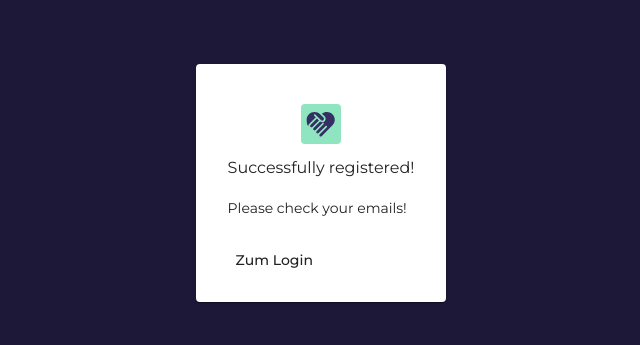
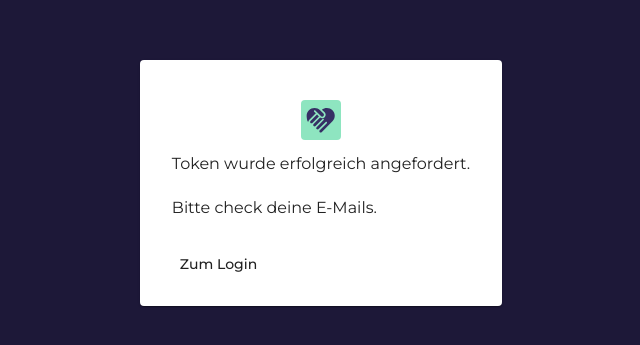
Before and after one commit to djuerges/co-fund-admin-frontend, an Angular app: page /register-success in a window 1280 px wide. Shown: the part 217-562 px from the top of the page, without its empty margins (319-959 px from the left). Built offline with nearby package versions, Linux system fonts and the light colour scheme.

Commit message:
login naming

```diff
--- a/src/app/auth/login/login.component.html
+++ b/src/app/auth/login/login.component.html
@@ -13,6 +13,6 @@
   </mat-card-content>
   <mat-card-actions>
     <button mat-flat-button color="primary" (click)="login()">Login</button>
-    <button mat-flat-button color="basic" (click)="go('/register')">Registrieren</button>
+    <button mat-flat-button color="basic" (click)="go('/register')">Token anfordern</button>
   </mat-card-actions>
 </mat-card>
--- a/src/app/auth/register-success/register-success.component.html
+++ b/src/app/auth/register-success/register-success.component.html
@@ -3,12 +3,14 @@
     <div class="logo">
       <img src="assets/cofund.svg">
     </div>
-    <h3 class="name">
-      Successfully registered!
+    <h3>
+      Token wurde erfolgreich angefordert.
     </h3>
   </mat-card-title>
   <mat-card-content>
-    <div>Please check your emails!</div>
+    <h3>
+      Bitte check deine E-Mails.
+    </h3>
   </mat-card-content>
   <mat-card-actions>
     <button mat-flat-button color="basic" (click)="go('/login')">Zum Login</button>
--- a/src/app/auth/register/register.component.html
+++ b/src/app/auth/register/register.component.html
@@ -13,7 +13,7 @@
       </mat-form-field>
     </mat-card-content>
     <mat-card-actions>
-      <button mat-flat-button color="primary" (click)="register()">Registrieren</button>
+      <button mat-flat-button color="primary" (click)="register()">Token anfordern</button>
     </mat-card-actions>
   </mat-card>
 </div>
```
